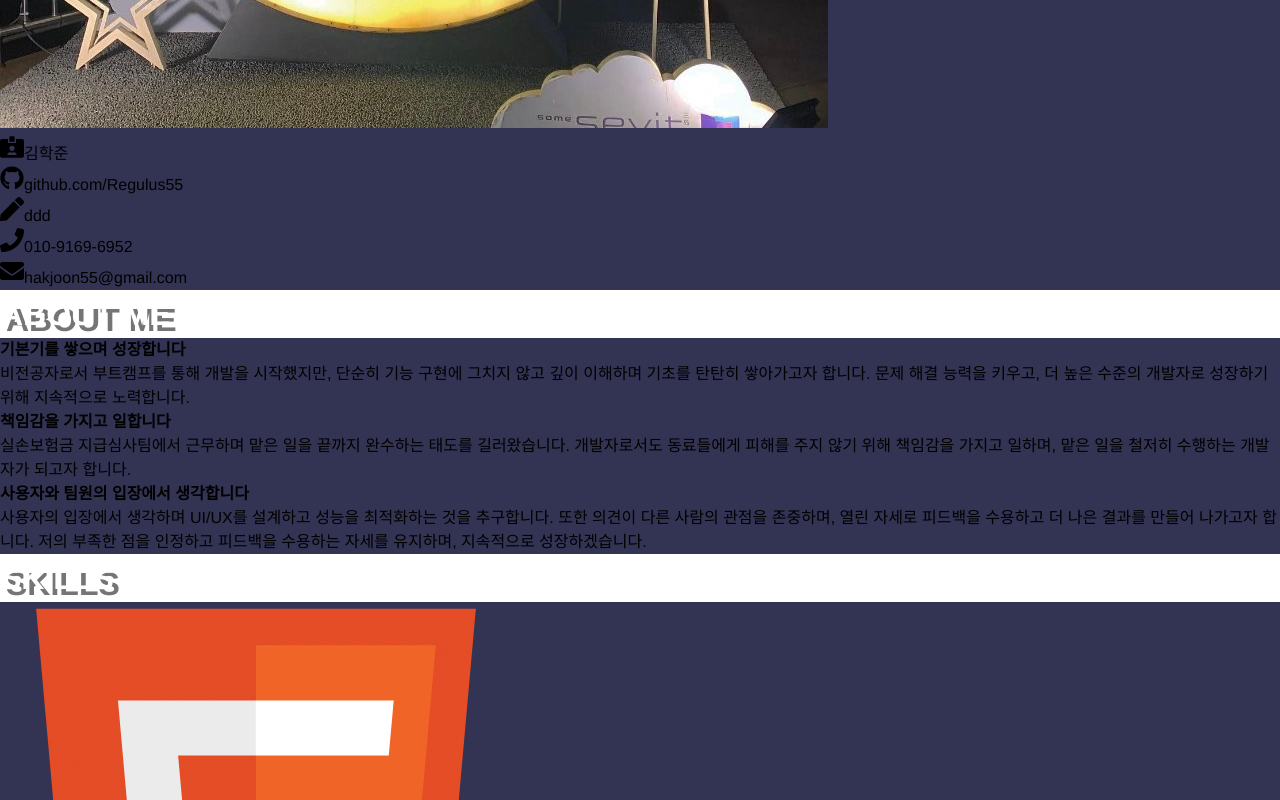
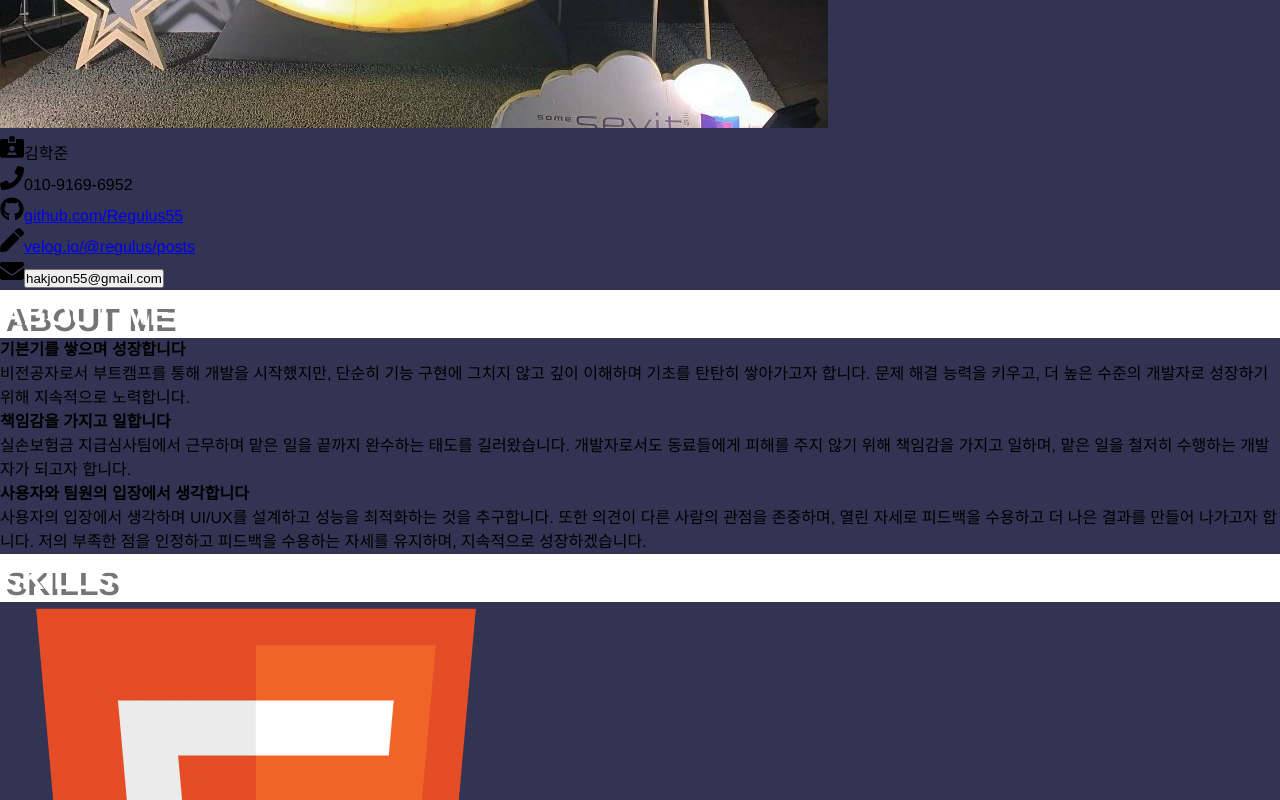
Before and after one commit to Regulus55/Regulus55.github.io, a React (Create React App) app: page / in a window 1280 px wide. Shown: the part 3300-4100 px from the top of the page. Built offline with nearby package versions, Linux system fonts and the light colour scheme.

Commit message:
profile fn edit, react-toastify

```diff
--- a/package.json
+++ b/package.json
@@ -18,6 +18,7 @@
     "react-router-dom": "^7.5.0",
     "react-scripts": "5.0.1",
     "react-scroll-parallax": "^3.4.5",
+    "react-toastify": "^11.0.5",
     "router": "^2.2.0",
     "typescript": "^4.9.5",
     "web-vitals": "^2.1.4"
--- a/src/App.tsx
+++ b/src/App.tsx
@@ -1,7 +1,23 @@
 import { Outlet } from "react-router-dom";
+import { ToastContainer } from "react-toastify";
 
 const App = () => {
-  return <Outlet />;
+  return (
+    <>
+      <ToastContainer
+        position="top-right"
+        autoClose={2000}
+        hideProgressBar={false}
+        newestOnTop={false}
+        closeOnClick
+        pauseOnFocusLoss
+        draggable
+        pauseOnHover
+        theme="colored"
+      />
+      <Outlet />
+    </>
+  )
 };
 
 export default App;
--- a/src/data/ProfileData.tsx
+++ b/src/data/ProfileData.tsx
@@ -15,10 +15,10 @@ export const ProfileIcon: Record<string, IconType> = {
   email: FaEnvelope,
 };
 
-export const ProfileData = {
-  name: "김학준",
-  github: "github.com/Regulus55",
-  blog: "ddd",
-  phone: "010-9169-6952",
-  email: "hakjoon55@gmail.com",
-};
+export const ProfileData = [
+  { key: "name", value: "김학준", link: false },
+  { key: "phone", value: "010-9169-6952", link: false },
+  { key: "github", value: "github.com/Regulus55", link: true, type: "url" },
+  { key: "blog", value: "velog.io/@regulus/posts", link: true, type: "url" },
+  { key: "email", value: "hakjoon55@gmail.com", link: true, type: "copy" }, // type: "mailto" -> "copy"
+];
--- a/src/pages/Contact.tsx
+++ b/src/pages/Contact.tsx
@@ -19,8 +19,8 @@ const Contact = () => {
         CONTACT
       </h1>
 
-      <div className="flex items-center gap-4 text-xl"><PhoneIcon /> {ProfileData.phone}</div>
-      <div className="flex items-center gap-4 text-xl"><EmailIcon /> {ProfileData.email}</div>
+      <div className="flex items-center gap-4 text-xl"><PhoneIcon /> {ProfileData[1].value}</div>
+      <div className="flex items-center gap-4 text-xl"><EmailIcon /> {ProfileData[4].value}</div>
     </div>
   );
 };
--- a/src/pages/Profile.tsx
+++ b/src/pages/Profile.tsx
@@ -1,3 +1,4 @@
+import { toast } from "react-toastify";
 import { ProfileData, ProfileIcon } from "../data/ProfileData";
 
 type IconProps = {
@@ -29,16 +30,48 @@ const Profile = () => {
         </div>
         <div>
           <div className={"flex flex-col items-left justify-center text-3xl"}>
-          {Object.entries(ProfileData).map(([key, value]) => {
+            {ProfileData.map(({ key, value, type }) => {
               const Icon = ProfileIcon[key] as React.ComponentType<IconProps>
+
+              const handleClick = () => {
+                if (type === "copy") {
+                  navigator.clipboard.writeText(value);
+                  toast.success("이메일이 클립보드에 복사되었습니다!");
+                }
+              };
+
+              let content: React.ReactNode;
+
+              if (type === "url") {
+                content = (
+                  <a
+                    href={`https://${value}`}
+                    target="_blank"
+                    rel="noopener noreferrer"
+                    className="hover:underline"
+                  >
+                    {value}
+                  </a>
+                );
+              } else if (type === "copy") {
+                content = (
+                  <button onClick={handleClick} className="hover:underline">
+                    {value}
+                  </button>
+                );
+              } else {
+                content = <span>{value}</span>;
+              }
 
               return (
                 <div key={key} className="flex items-center gap-2 mb-2 text-white">
-                <Icon size={24} className="mr-4"/>
-                  <span>{value}</span>
+                  {Icon && <Icon size={24} className="mr-4" />}
+                  {content}
                 </div>
               );
             })}
+
+
           </div>
         </div>
       </div>
```
Also changed, not shown: src/pages/Home.tsx (+3 -12 lines), 1 other file (tests, documents, lock files or other folders).
